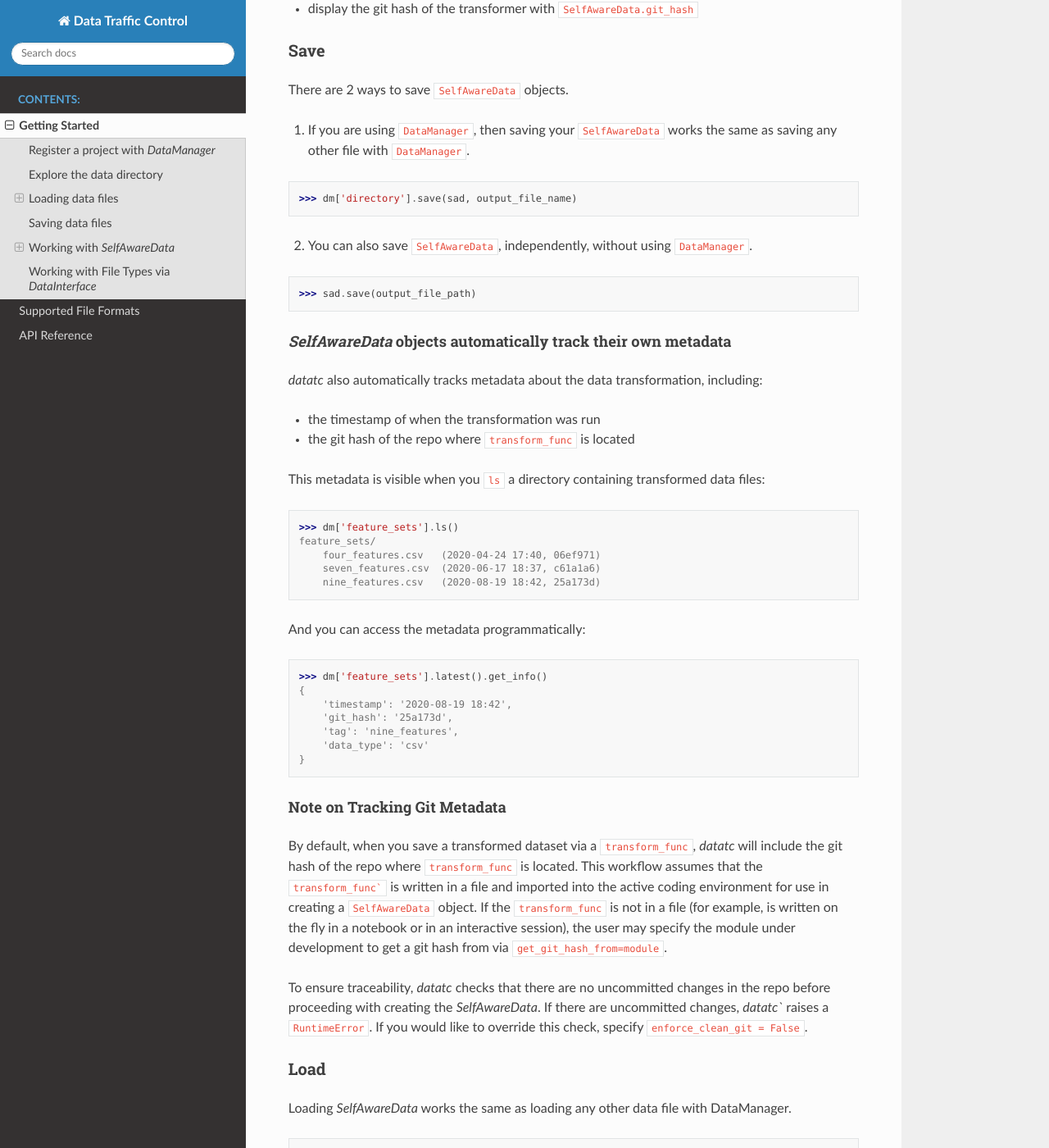
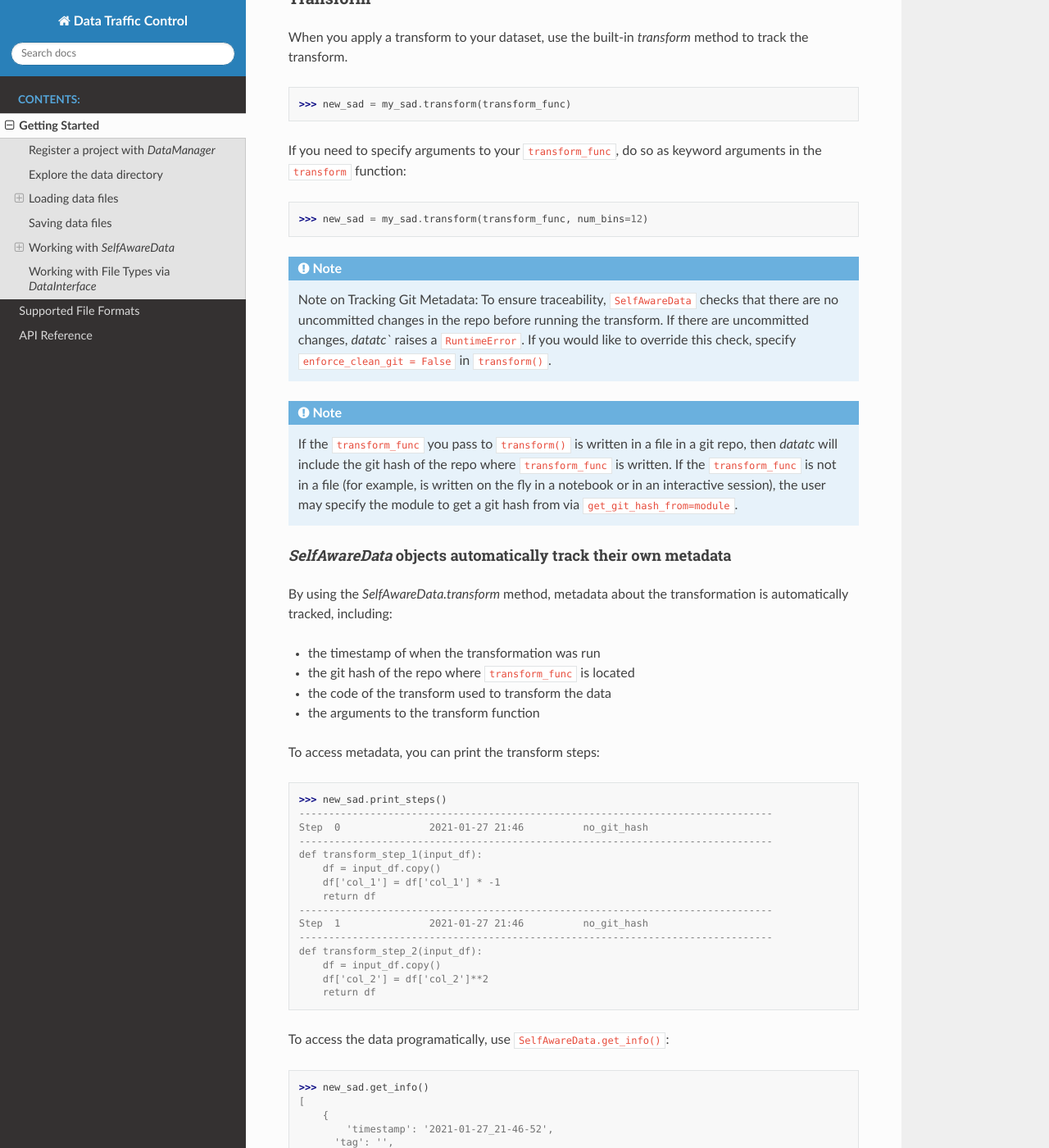
Before and after one commit to lokijuhy/data-traffic-control, a Sphinx documentation site: the page built from docs/getting_started.rst, in a window 1280 px wide and 1400 px high, scrolled down 3659 px. Shown: the whole window at 82% size. Built offline with Sphinx 7.4.7 and the Read the Docs theme 2.0.0, drawn with Linux system fonts in a browser that asks for light colours; some of the changed text lies outside the part shown.

Commit message:
updated docs

````diff
--- a/docs/getting_started.rst
+++ b/docs/getting_started.rst
@@ -126,38 +126,99 @@ For example:
     dm['processed_data'].save(processed_df, 'processed.csv')
 
 
-
 ----
 
 
 Working with `SelfAwareData`
 --------------------------------------------
 
-`datatc` helps you remember how your datasets were generated.
+``SelfAwareData`` helps you remember how your datasets were generated.
 
-To track a dataset, first turn it into a `SelfAwareData` object.
+You have 2 options for turning your dataset into a ``SelfAwareData``:
 
-.. code-block:: python
+1. Load from a file:
 
-    from datatc import SelfAwareData
-    raw_sad = SelfAwareData(raw_df)
+>>> my_sad = SelfAwareData.load_from_file('~/path/to/data.csv')
 
-Your data is now accessible via ``raw_sad.data``.
+When you establish a ``SelfAwareData`` from a file, it will track the file that the ``SelfAwareData`` originated from.
+
+2. Create on the fly from a live data object:
+
+>>> my_sad = SelfAwareData(raw_df)
+
+Starting a ``SelfAwareData`` this way will not track how the data originated.
+
+Your data is now accessible via ``my_sad.data``.
 
 Transform
 '''''''''
 
 When you apply a transform to your dataset, use the built-in `transform` method to track the transform.
 
-.. code-block:: python
+>>> new_sad = my_sad.transform(transform_func)
 
-    new_sad = raw_sad.transform(transform_func)
+If you need to specify arguments to your ``transform_func``, do so as keyword arguments in the ``transform`` function:
 
-By using the `SelfAwareData.transform` method, metadata about the transformation is automatically tracked.
-For example, you can:
+>>> new_sad = my_sad.transform(transform_func, num_bins=12)
 
-* view the code that transformed the ``SelfAwareData`` with ``SelfAwareData.print_steps()``
-* display the git hash of the transformer with ``SelfAwareData.git_hash``
+.. note::
+    Note on Tracking Git Metadata: To ensure traceability, ``SelfAwareData`` checks that there are no uncommitted changes in the repo before running the transform.
+    If there are uncommitted changes, `datatc`` raises a ``RuntimeError``. If you would like to override this check, specify ``enforce_clean_git = False`` in ``transform()``.
+
+.. note::
+    If the ``transform_func`` you pass to ``transform()`` is written in a file in a git repo, then `datatc` will include the git hash of the repo where ``transform_func`` is written.
+    If the ``transform_func`` is not in a file (for example, is written on the fly in a notebook or in an interactive session),
+    the user may specify the module to get a git hash from via ``get_git_hash_from=module``.
+
+
+`SelfAwareData` objects automatically track their own metadata
+.................................................................
+
+By using the `SelfAwareData.transform` method, metadata about the transformation is automatically tracked, including:
+
+* the timestamp of when the transformation was run
+* the git hash of the repo where ``transform_func`` is located
+* the code of the transform used to transform the data
+* the arguments to the transform function
+
+To access metadata, you can print the transform steps:
+
+>>> new_sad.print_steps()
+--------------------------------------------------------------------------------
+Step  0               2021-01-27 21:46          no_git_hash
+--------------------------------------------------------------------------------
+def transform_step_1(input_df):
+    df = input_df.copy()
+    df['col_1'] = df['col_1'] * -1
+    return df
+--------------------------------------------------------------------------------
+Step  1               2021-01-27 21:46          no_git_hash
+--------------------------------------------------------------------------------
+def transform_step_2(input_df):
+    df = input_df.copy()
+    df['col_2'] = df['col_2']**2
+    return df
+
+To access the data programatically, use ``SelfAwareData.get_info()``:
+
+>>> new_sad.get_info()
+[
+    {
+        'timestamp': '2021-01-27_21-46-52',
+      'tag': '',
+      'code': "def transform_step_1(input_df):\n    df = input_df.copy()\n    df['col_1'] = df['col_1'] * -1\n    return df\n",
+      'kwargs': {},
+      'git_hash': 'no_git_hash'
+    },
+    {
+        'timestamp': '2021-01-27_21-46-55',
+        'tag': '',
+        'code': "def transform_step_2(input_df):\n    df = input_df.copy()\n    df['col_2'] = df['col_2']**2\n    return df\n",
+        'kwargs': {},
+        'git_hash': 'no_git_hash'
+    }
+]
+
 
 Save
 ''''
@@ -171,44 +232,6 @@ There are 2 ways to save ``SelfAwareData`` objects.
 2. You can also save ``SelfAwareData``, independently, without using ``DataManager``.
 
 >>> sad.save(output_file_path)
-
-
-`SelfAwareData` objects automatically track their own metadata
-.................................................................
-
-`datatc` also automatically tracks metadata about the data transformation, including:
-
-* the timestamp of when the transformation was run
-* the git hash of the repo where ``transform_func`` is located
-
-This metadata is visible when you ``ls`` a directory containing transformed data files:
-
->>> dm['feature_sets'].ls()
-feature_sets/
-    four_features.csv   (2020-04-24 17:40, 06ef971)
-    seven_features.csv  (2020-06-17 18:37, c61a1a6)
-    nine_features.csv   (2020-08-19 18:42, 25a173d)
-
-And you can access the metadata programmatically:
-
->>> dm['feature_sets'].latest().get_info()
-{
-    'timestamp': '2020-08-19 18:42',
-    'git_hash': '25a173d',
-    'tag': 'nine_features',
-    'data_type': 'csv'
-}
-
-
-Note on Tracking Git Metadata
-................................
-By default, when you save a transformed dataset via a ``transform_func``, `datatc` will include the git hash of the repo where ``transform_func`` is located.
-This workflow assumes that the ``transform_func``` is written in a file and imported into the active coding environment for use in creating a ``SelfAwareData`` object.
-If the ``transform_func`` is not in a file (for example, is written on the fly in a notebook or in an interactive session),
-the user may specify the module under development to get a git hash from via ``get_git_hash_from=module``.
-
-To ensure traceability, `datatc` checks that there are no uncommitted changes in the repo before proceeding with creating the `SelfAwareData`.
-If there are uncommitted changes, `datatc`` raises a ``RuntimeError``. If you would like to override this check, specify ``enforce_clean_git = False``.
 
 
 Load
@@ -235,11 +258,11 @@ To rerun the same transformation function on a new data object:
 Loading `SelfAwareData` objects without ``DataManager``
 .......................................................
 
-Just like with saving, you can also load ``SelfAwareData`` objects without going through ``DataManager``.
+You can also load ``SelfAwareData`` objects without going through ``DataManager``:
 
 >>> sad = SelfAwareData.load(file_path)
 
-However, ``SelfAwareData`` objects are saved to the file system as directories with long names, like ``sad_dir__2021-01-01_12-00__3002f4d__transform_1``.
+However, ``SelfAwareData`` objects are saved to the file system as directories with long names, like ``sad_dir__2021-01-01_12-00__transform_1``.
 When you interact with ``SelfAwareData`` via ``DataManager``, you can reference them like normal files (``transform_1.csv``), however, referencing them outside of ``DataMaanger`` is not as easy.
 
 Loading `SelfAwareData` objects in dependency-incomplete environments
@@ -259,18 +282,17 @@ Here's a toy example of working with ``SelfAwareData``:
 
 .. code-block:: python
 
-    from datatc import DataManager
-    from datatc import SelfAwareData
+    from datatc import DataManager, SelfAwareData
 
     dm = DataManager('datatc_demo')
 
-    raw_sad = dm['raw']['iris.csv'].load()
+    raw_sad = SelfAwareData.load_from_file(dm['raw']['iris.csv'].path)
 
     def petal_area(df):
         df['petal_area'] = df['petal_length'] * df['petal_width']
         return df
 
-    area_sad = raw_sad.transform(petal_area, 'petal_area')
+    area_sad = raw_sad.transform(petal_area, 'compute_petal_area')
 
     dm['processed'].save(area_sad, 'area.csv')
 
````
Also changed, not shown: 2 other files.
